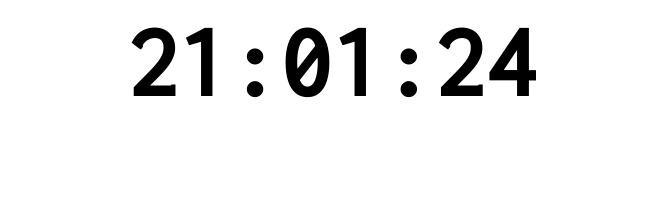
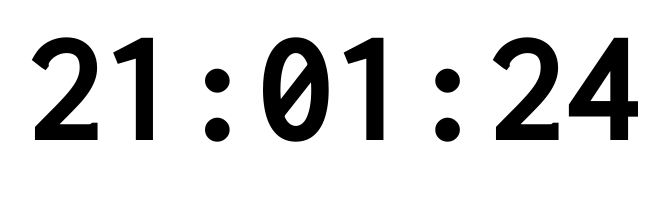
Before and after one commit to 0x213F/Ticker.js, a plain HTML site: page index.html in a window 1280 px wide. Shown: the whole page, without its empty margins (309-978 px from the left). Drawn offline with Linux system fonts and the light colour scheme.

Commit message:
Update style.css

```diff
--- a/style.css
+++ b/style.css
@@ -1,4 +1,4 @@
 * {
   font-family: 'Inconsolata', menlo, 'Source Code Pro', monospace;
-  font-size: 8vw;
+  font-size: 12vw;
 }
```
